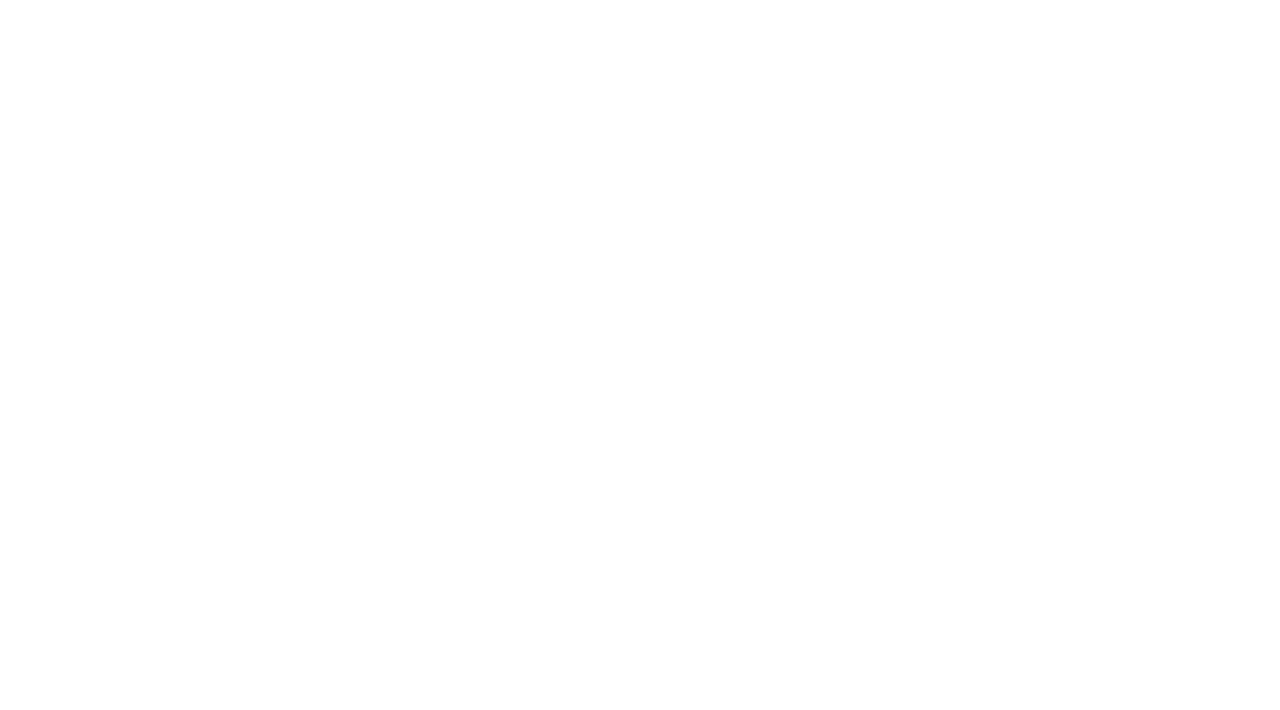
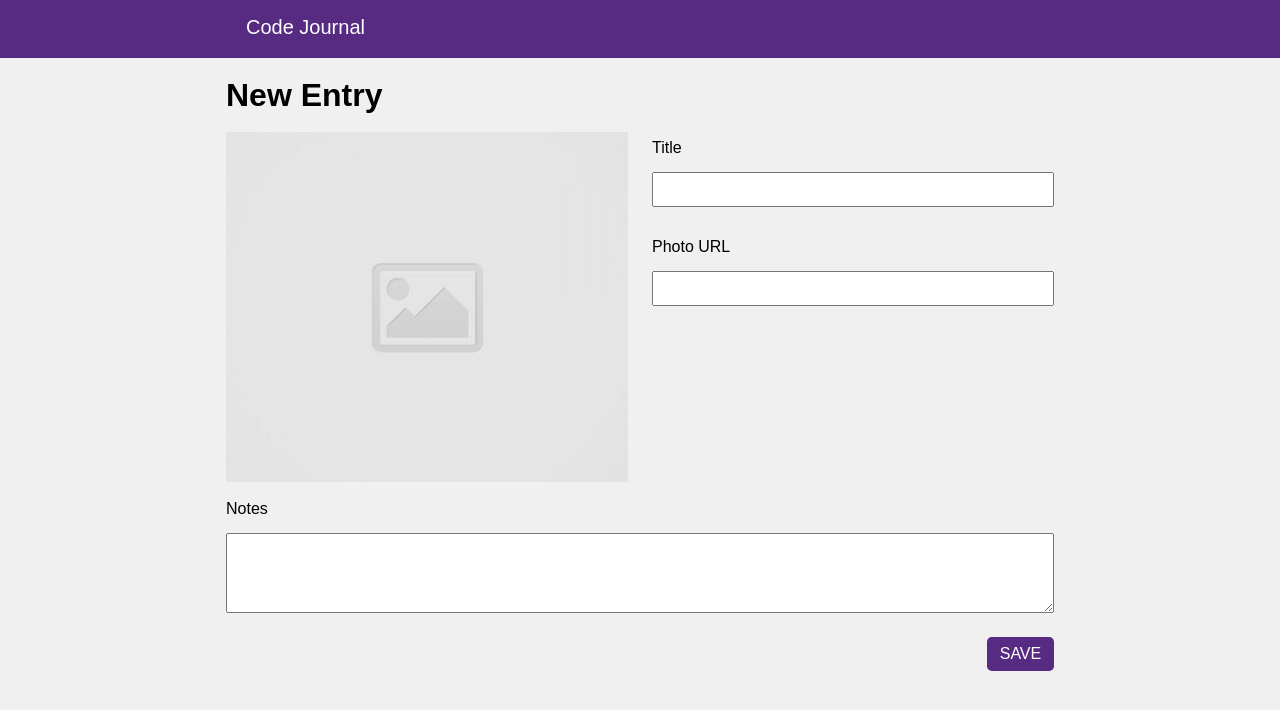
Before and after one commit to adrianm-arias/code-journal, a website: page index.html in a window 1280 px wide. Drawn offline with Linux system fonts and the light colour scheme; a web font is replaced by a local one.

Commit message:
issue-1 Listen for the submit event on the entry form. #1

```diff
--- a/css/styles.css
+++ b/css/styles.css
@@ -0,0 +1,80 @@
+body {
+  font-family: "Proza Libre", sans-serif;
+  font-style: normal;
+  font-weight: 500;
+  font-size: 1rem;
+  line-height: 2rem;
+  background-color: #f0f0f0;
+}
+
+.background-purple {
+  background-color: #562b81;
+  padding: 0.4rem 0;
+}
+
+.logo {
+  color: white;
+  font-weight: 400;
+  font-size: 20px;
+  line-height: 27px;
+  text-decoration: none;
+  padding: 2rem;
+}
+
+img {
+  width: 100%;
+  object-fit: cover;
+}
+
+.placeholder-img {
+  height: 250px;
+}
+
+@media screen and (min-width: 768px) {
+  .placeholder-img {
+    height: 350px;
+  }
+}
+
+.flex-column {
+  display: flex;
+  flex-direction: column;
+}
+
+.title {
+  font-weight: 600;
+}
+
+.button-save {
+  margin-left: auto;
+  font-size: 1rem;
+  font-weight: 400;
+  background-color: #562b81;
+  color: white;
+  border-style: none;
+  border-radius: 0.3rem;
+  padding: 0.5rem 0.8rem;
+  text-transform: uppercase;
+}
+
+.padding-bottom {
+  padding-bottom: 0.5rem;
+}
+
+.margin-bottom {
+  margin-bottom: 1.5rem;
+}
+
+.padding-top-bottom {
+  padding: 0.5rem 0;
+}
+
+.input-field {
+  font-size: 1rem;
+  padding: 0.4rem 0;
+  outline-color: #562b81;
+}
+
+.text-area {
+  height: 10vh;
+}
--- a/index.html
+++ b/index.html
@@ -14,11 +14,62 @@
   <link rel="stylesheet" href="css/reset.css">
   <link rel="stylesheet" href="css/layout.css">
   <link rel="stylesheet" href="css/styles.css">
+  <link rel="preconnect" href="https://fonts.googleapis.com">
+  <link rel="preconnect" href="https://fonts.gstatic.com" crossorigin>
+  <link href="https://fonts.googleapis.com/css2?family=Proza+Libre:wght@400;500;600;700&display=swap" rel="stylesheet">
 </head>
 <body>
   <header>
+    <div class="background-purple">
+      <div class="container">
+        <div class="row">
+          <div class="column-full background-purple">
+            <div class="logo-container">
+              <a href="#" class="logo">Code Journal</a>
+            </div>
+          </div>
+        </div>
+      </div>
+    </div>
   </header>
   <main>
+    <div class="container">
+      <div class="row">
+        <div class="column-full">
+          <h1 class="title">New Entry</h1>
+        </div>
+      </div>
+      <div data-view="entry-form">
+        <form id="entry-form" action="">
+          <div class="row">
+            <div class="column-half">
+              <div class="img-container">
+                <img class="placeholder-img" src="images/placeholder-image-square.jpg" alt="placeholder image">
+              </div>
+            </div>
+            <div class="column-half">
+              <div class="flex-column">
+                <label for="title" class="padding-bottom">Title</label>
+                <input class="input-field margin-bottom" type="text" name="title" id="title" required>
+              </div>
+              <div class="flex-column">
+                <label for="url" class="padding-bottom">Photo URL</label>
+                <input class="input-field margin-bottom" type="url" name="url" id="url" required>
+              </div>
+            </div>
+          </div>
+          <div class="row">
+            <div class="column-full flex-column">
+              <label for="notes" class="padding-bottom">Notes</label>
+              <textarea class="input-field margin-bottom text-area" id="notes" name="notes"></textarea>
+              <div class="button-container flex-column">
+                <button class="button-save">save</button>
+              </div>
+            </div>
+          </div>
+        </form>
+      </div>
+    </div>
   </main>
   <script src="js/data.js"></script>
   <script src="js/main.js"></script>
--- a/js/main.js
+++ b/js/main.js
@@ -0,0 +1,20 @@
+var $inputUrl = document.getElementById('url');
+var $imgPlaceholder = document.querySelector('.placeholder-img');
+
+// this function updates the url image placeholder
+$inputUrl.addEventListener('input', function (event) {
+  var photoUrl = $inputUrl.value;
+  $imgPlaceholder.setAttribute('src', photoUrl);
+});
+
+var $entryForm = document.getElementById('entry-form');
+
+var journalEntry = {};
+
+// this function adds input values into object (in progress)
+$entryForm.addEventListener('submit', event => {
+  event.preventDefault();
+  journalEntry.title = $entryForm.elements.title.value;
+  journalEntry.imgUrl = $entryForm.elements.url.value;
+  journalEntry.notes = $entryForm.elements.notes.value;
+});
```
